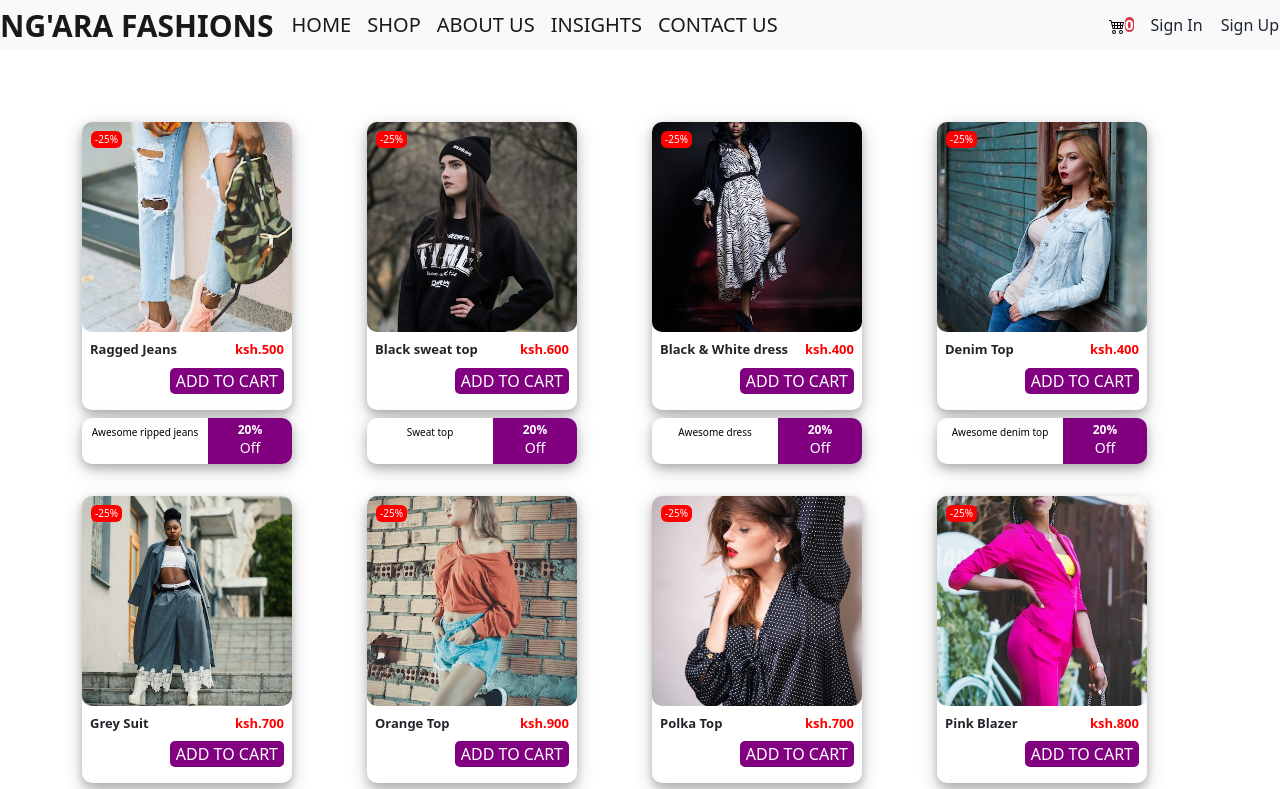
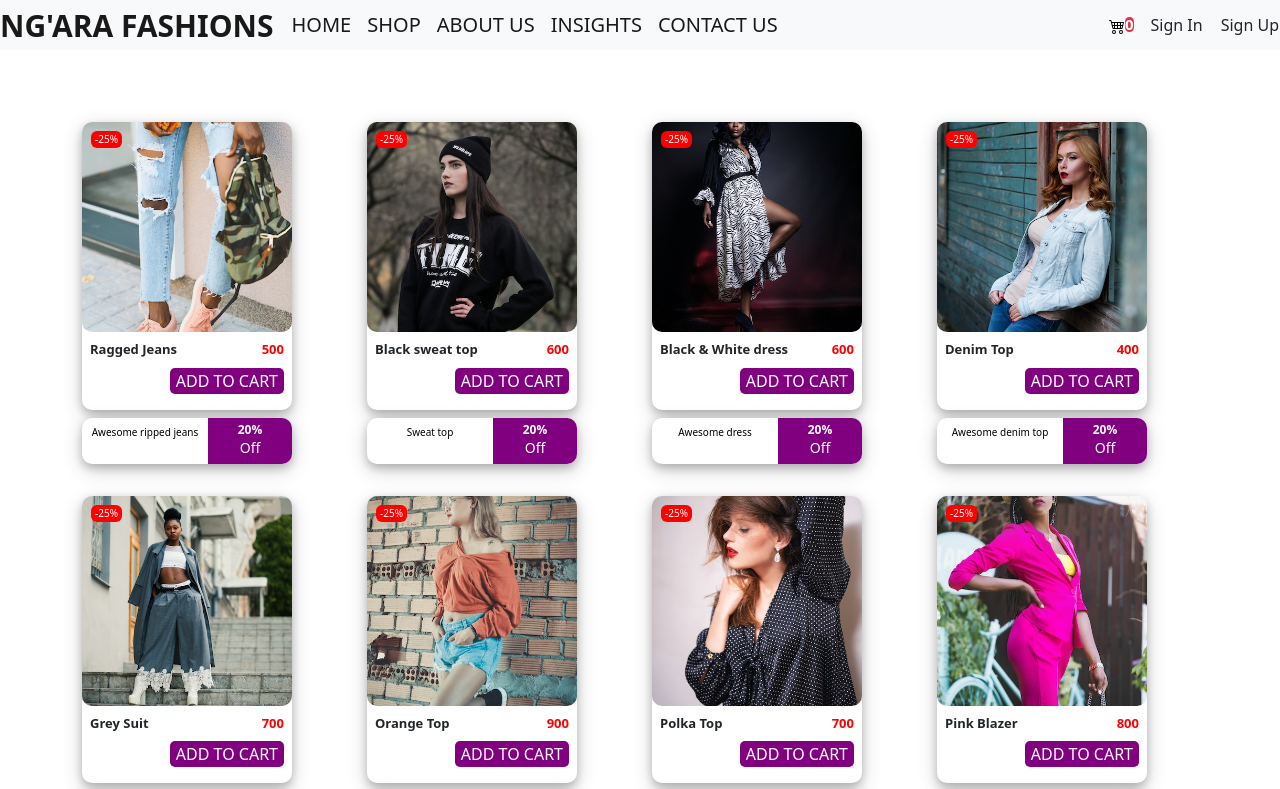
Before and after one commit to Carol254/kuiFashions, an Angular app: page /dashboard/shop in a window 1280 px wide. Shown: the top 789 px of the page. Built offline with nearby package versions, Linux system fonts and the light colour scheme.

Commit message:
changes made to add page with add

```diff
--- a/src/app/dashboard/shopping-cart/shopping-cart.component.html
+++ b/src/app/dashboard/shopping-cart/shopping-cart.component.html
@@ -33,7 +33,7 @@
                             <td><button class="btn btn-danger"(click)="emptyCart()">Clear Cart</button></td>
                             <td><button class="btn btn-primary"(click)="onShop()">Shop More</button></td>
                             <td><button class="btn btn-success"(click)="onCheckOut()">Check Out</button></td>
-                            <td><strong>Grand Total:{{grandTotal}}</strong></td>
+                            <td><strong>{{calcGrandTotal()}}</strong></td>
                       </tr>
                     </tbody>
                 </table>
--- a/src/app/dashboard/shopping-cart/shopping-cart.component.ts
+++ b/src/app/dashboard/shopping-cart/shopping-cart.component.ts
@@ -18,7 +18,7 @@ export class ShoppingCartComponent implements OnInit {
   ngOnInit() {
     this.productService.getProducts().subscribe(resp=>{
       this.productList = resp;
-      this.grandTotal = this.productService.getTotalPrice();
+      // this.grandTotal = this.productService.getTotalPrice();
     });
   }
 
@@ -29,8 +29,17 @@ export class ShoppingCartComponent implements OnInit {
   emptyCart(){
     this.productService.removeAllCartItems();
   }
+
   onShop(){
     this.router.navigate(['dashboard/shop']);
+  }
+
+  calcGrandTotal():number{
+    let total:number = 0;
+    for (let product of this.productList){
+      total += (product.quantity * product.amount);
+    }
+    return total;
   }
   onCheckOut(){
 
--- a/src/app/services/product.service.ts
+++ b/src/app/services/product.service.ts
@@ -53,7 +53,7 @@ public productList = new BehaviorSubject<any>([]);
   }
 
   getTotalPrice():number{
-    let grandTotal =0;
+    let grandTotal = 0;
     this.items.map((a:any)=>{
       grandTotal +=a.total;
     });
--- a/src/assets/from_server/products.json
+++ b/src/assets/from_server/products.json
@@ -5,83 +5,83 @@
         "name": "Ragged Jeans",
         "description": "Awesome ripped jeans",
         "img":"/assets/ragged-jeans.jpg",
-        "amount":"ksh.500"
+        "amount":500
       },
       {
         "id": "2",
         "name": "Black sweat top",
         "description": "Sweat top ",
         "img":"/assets/black sweat-top.jpg",
-        "amount":"ksh.600"
+        "amount":600
       },
       {
         "id": "3",
         "name":"Black & White dress",
         "description":"Awesome dress",
         "img":"assets/black&white dress.jpg",
-        "amount":"ksh.400"
+        "amount":600
       },
       {
         "id": "12",
         "name": "Denim Top",
         "description": "Awesome denim top",
         "img":"/assets/denim top.jpg",
-        "amount":"ksh.400"
+        "amount":400
       },
       {
         "id": "6",
         "name":"Grey Suit",
         "description":"grey suit",
         "img":"/assets/grey suit.jpg",
-        "amount":"ksh.700"
+        "amount":700
       },
       {
         "id": "7",
         "name":"Orange Top",
         "description":"Awesome Orange top",
         "img":"/assets/orange top.jpg",
-        "amount":"ksh.900"
+        "amount":900
       },
       {
         "id": "8",
         "name":"Polka Top",
         "description":"Awesome Polka top",
         "img":"/assets/polka-dot top.jpg",
-        "amount":"ksh.700"
+        "amount":700
       },
       {
         "id": "9",
         "name":"Pink Blazer",
         "description":"Awesome Pink Blazer",
         "img":"/assets/pink blazer.jpg",
-        "amount":"ksh.800"
+        "amount":800
       },{
         "id":"10",
         "name":"Pink Top",
         "description":"Awesome Pink top",
         "img":"/assets/pink-top.jpg",
-        "Amount":"ksh.500"
+        "Amount":500
       },
       {
         "id":"10",
         "name":"Stripped Top",
         "description":"Awesome Stripped top",
         "img":"/assets/stripped-top.jpg",
-        "amount":"ksh.500"
+        "amount":500
       },
       {
         "id":"11",
         "name":"Beige Top",
         "description":"Awesome Beige top",
         "img":"/assets/model_3.jpg",
-        "amount":"ksh.750"
+        "amount":750
       },
       {
         "id":"11",
         "name":"Red Dress",
         "description":"Awesome Red Maxi Dress",
         "img":"/assets/red-dress.jpg",
-        "amount":"ksh.950"
+        "amount":950
       }
 
     ]
```
